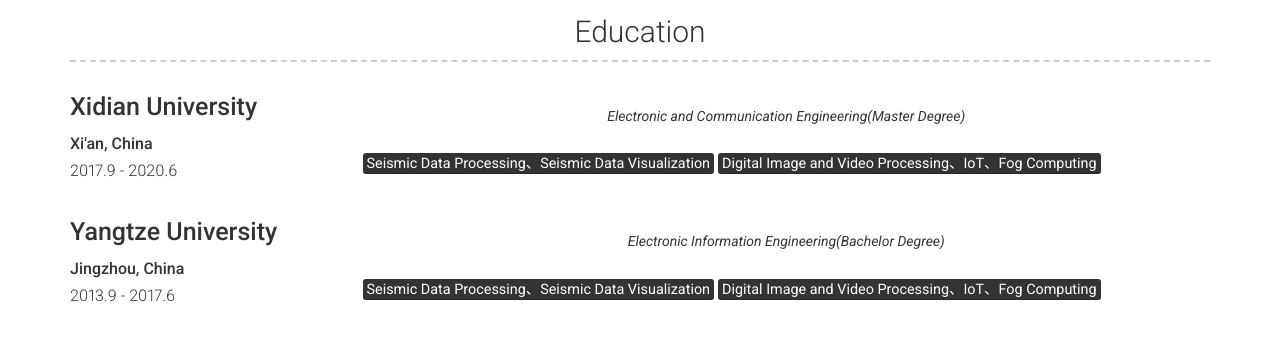
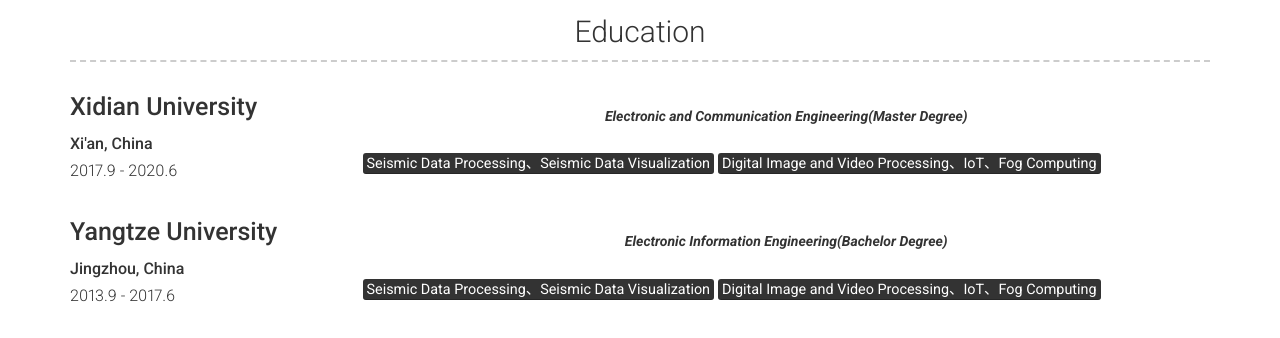
Before and after one commit to gongkangyi/gongkangyi.github.io, a Jekyll site: the page built from index.md, in a window 1280 px wide. Shown: the part 791-1129 px from the top of the page. Built offline with Jekyll 4.4.1, drawn with Linux system fonts in a browser that asks for light colours.

Commit message:
Update education.html

```diff
--- a/_includes/education.html
+++ b/_includes/education.html
@@ -9,7 +9,7 @@
       </div>
       <div class="col-xs-12 col-sm-8 col-md-9 col-print-12">
         {%- if education.quote -%}
-          <p class="quote">{{ education.quote }}</p>
+          <p class="quote"><b>{{ education.quote }}</b></p>
         {%- endif -%}
         {{ education.description | strip | markdownify }}
       </div>
```
